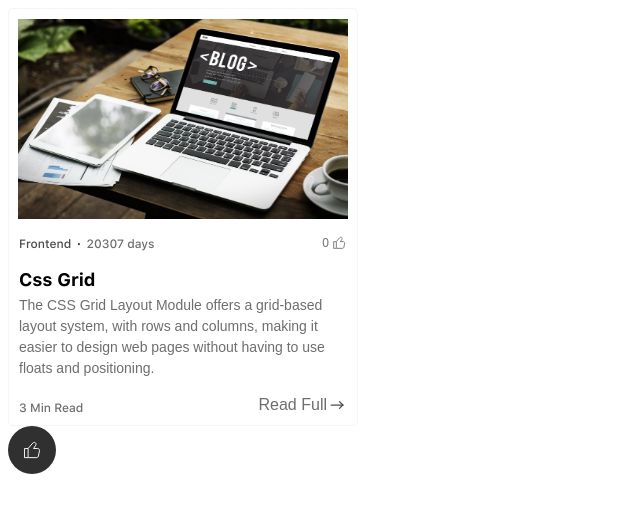
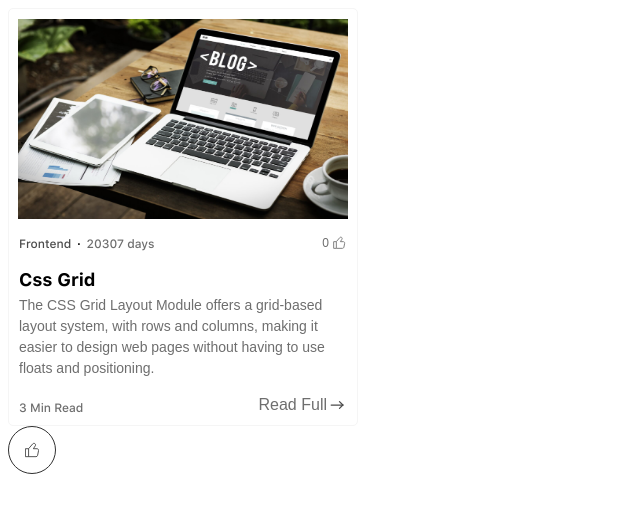
Before and after one commit to NicaZadirieva/nextjs_ht, a Next.js app in the folder blog/: page / in a window 1280 px wide. Shown: the top 512 px of the page, without its empty margins (0-640 px from the left). Built offline with nearby package versions, Linux system fonts and the light colour scheme; a web font is replaced by a local one.

Commit message:
feat: Like with async request to update state

```diff
--- a/blog/app/page.tsx
+++ b/blog/app/page.tsx
@@ -1,5 +1,5 @@
 import { BlogItem } from '@/entities';
-import { Like } from '@/feature';
+import { BlogPost } from '@/entities/BlogPost';
 
 export default function Home() {
 	return (
@@ -13,7 +13,7 @@ export default function Home() {
 				postLink="google.com"
 				mainPhotoLink='/Blog/blogPost.jpg'/>
 
-			<Like width={20} height={20} liked={true}/>
+			<BlogPost/>
 		</div>
 	);
 }
--- /dev/null
+++ b/blog/entities/BlogPost/index.tsx
@@ -0,0 +1,11 @@
+'use client';
+
+import { Like } from '@/feature';
+import { useState } from 'react';
+
+export const BlogPost = () => {
+	const [postLike, setPostLike] = useState(false);
+	return (
+		<Like width={20} height={20} liked={postLike} updateLike={(like) => {setPostLike(like);}}/>
+	);
+};
--- a/blog/feature/Like/Like.props.ts
+++ b/blog/feature/Like/Like.props.ts
@@ -4,4 +4,6 @@ export interface LikeProps extends DetailedHTMLProps<HtmlHTMLAttributes<HTMLDivE
     width: number;
     height: number;
     liked: boolean;
+
+    updateLike: (newLike: boolean) =>  void;
 }
--- /dev/null
+++ b/blog/feature/Like/api/updateLike.ts
@@ -0,0 +1,19 @@
+
+// eslint-disable-next-line @typescript-eslint/no-unused-vars
+export async function patchRequestUpdateLike(newLikeState: boolean, postId: number) {
+	// данный запрос закомментировала, так как присылает ошибку. всегда
+	// return axios.patch(`https://jsonplaceholder.typicode.com/posts/${postId}`, {
+	// 	body: JSON.stringify({
+	// 		//title: newLikeState ? 'liked' : 'not liked' /**заглушка */
+	// 	}),
+	// 	headers: {
+	// 		'Content-type': 'application/json; charset=UTF-8'
+	// 	}
+	// }
+	// );
+	return testSuccessfulRequest();
+}
+
+async function testSuccessfulRequest() {
+	return Promise.resolve();
+}
--- a/blog/feature/Like/index.module.css
+++ b/blog/feature/Like/index.module.css
@@ -9,6 +9,13 @@
 	padding: 16px;
 	border: 1px solid var(--like-primary-stroke);
 	border-radius: 50%;
+
+	transition: .3s all;
+}
+
+.like-box svg {
+	stroke: var(--like-primary-stroke);
+	transition: .3s all;
 }
 
 .liked-box {
--- a/blog/feature/Like/index.tsx
+++ b/blog/feature/Like/index.tsx
@@ -1,13 +1,34 @@
+'use client';
 import cs from 'classnames';
+import { useCallback, useState } from 'react';
 import { LikeProps } from './Like.props';
+import { patchRequestUpdateLike } from './api/updateLike';
 import PostLikeIcon from './icon/like-icon.svg';
 import styles from './index.module.css';
 
 export const Like = (props: LikeProps) => {
+	const [liked, setLiked] = useState(props.liked);
+
+	const onClickHandler = useCallback(async () => {
+		const newLikeState = !liked;
+		// try to send request...
+		await patchRequestUpdateLike(newLikeState, 1)
+			.then(() => {
+				// request successful
+				console.log('Request to update like state is successful');
+				setLiked(newLikeState);
+				props.updateLike(newLikeState);
+			})
+			.catch((e) => {
+				console.error('Request to update like state was sent with error', e);
+			});
+	}, [liked, props]);
+
 	return (
 		<div className={cs(styles['like-box'], {
-			[styles['liked-box']]: props.liked
-		})}>
+			[styles['liked-box']]: liked
+		})}
+		onClick={() => { onClickHandler();}}>
 			<PostLikeIcon width={props.width} height={props.height}/>
 		</div>
 	);
--- a/blog/package.json
+++ b/blog/package.json
@@ -11,6 +11,7 @@
     "stylelint:fix": "stylelint '**/*{.css,.scss}' --fix"
   },
   "dependencies": {
+    "axios": "^1.10.0",
     "classnames": "^2.5.1",
     "next": "15.3.4",
     "react": "^19.0.0",
```
Also changed, not shown: 1 other file (tests, documents, lock files or other folders).
